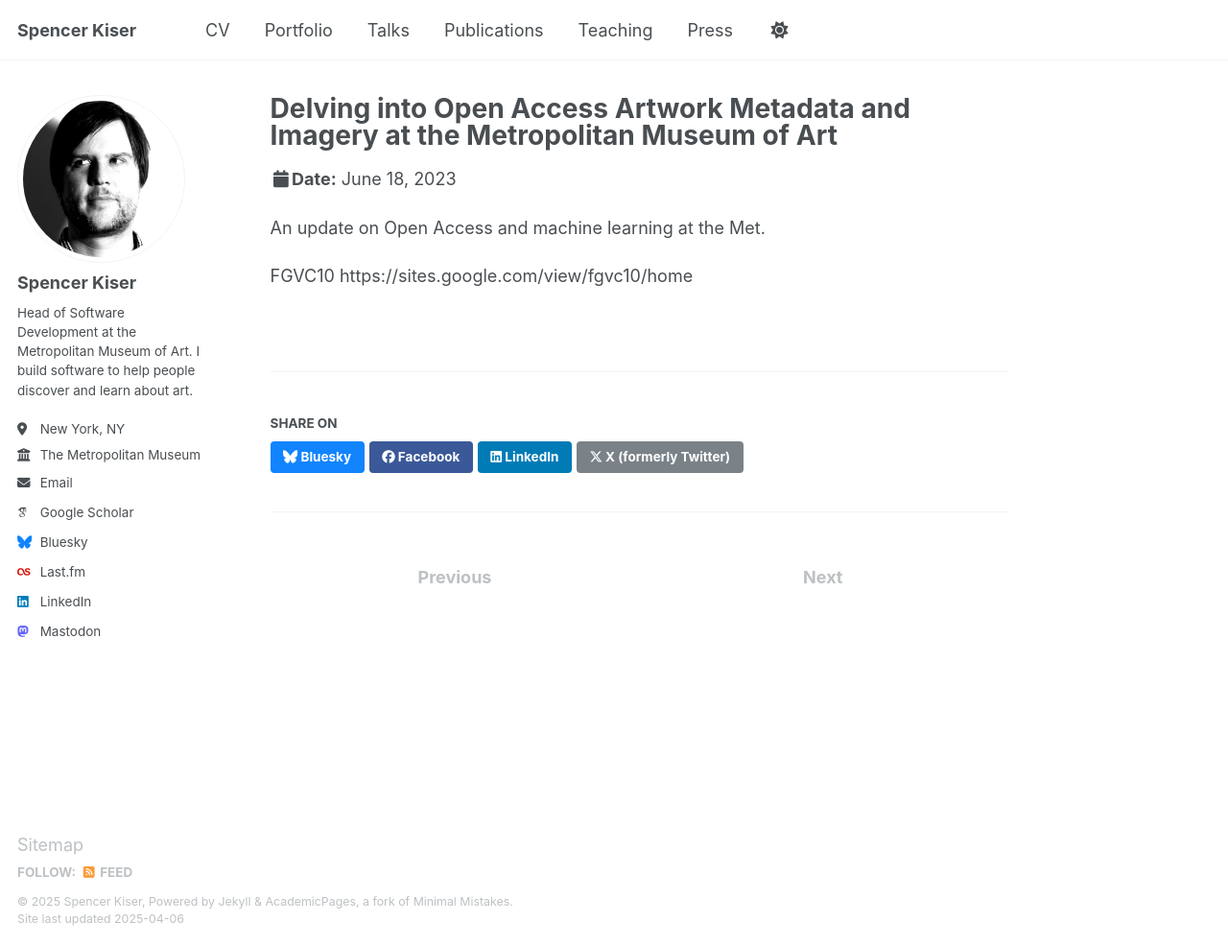
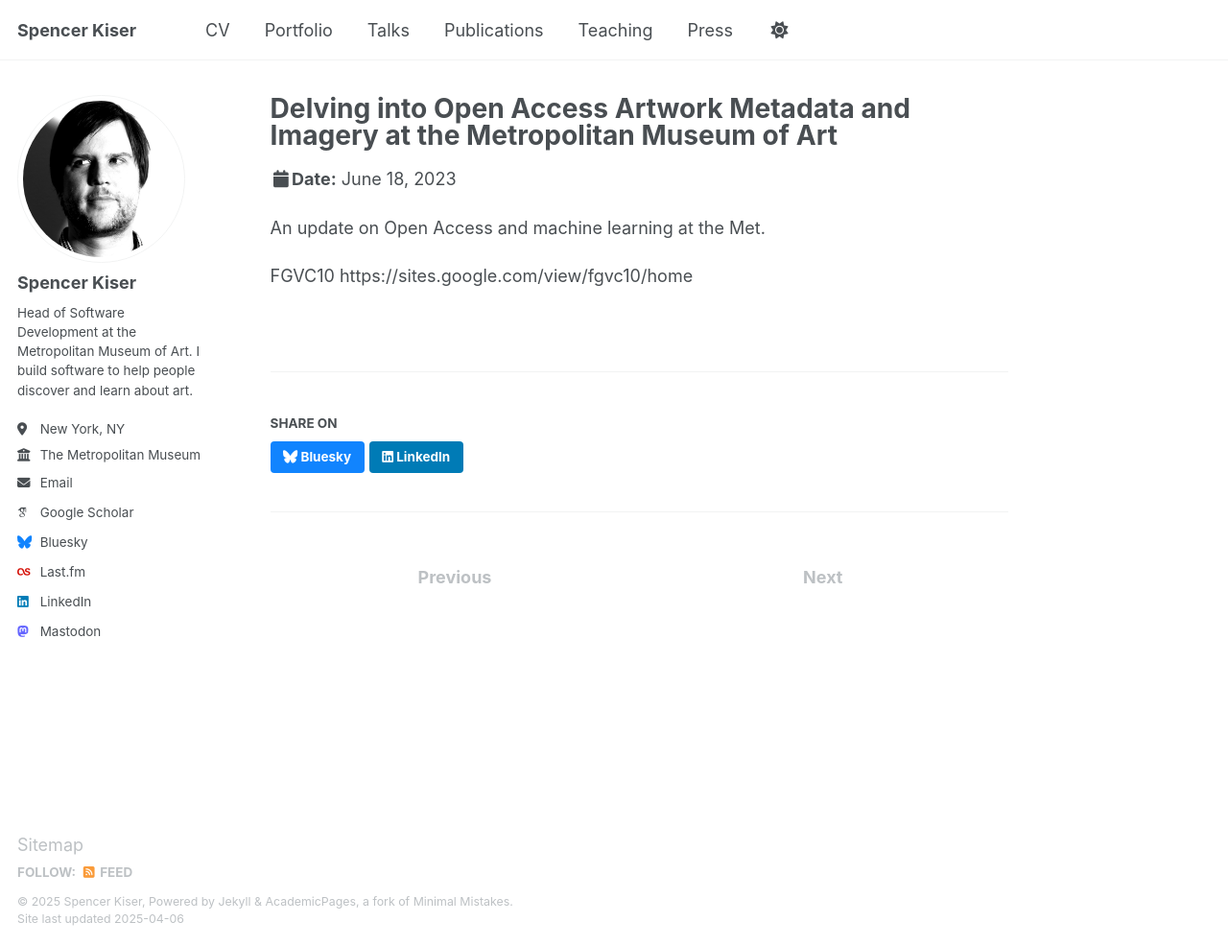
Before and after one commit to spencerk/spencerk.github.io, a Jekyll site: the page built from _talks/2023-06-18-talk.md, in a window 1280 px wide and 986 px high. Shown: the whole window at 96% size. Built offline with Jekyll 4.4.1, drawn with Linux system fonts in a browser that asks for light colours; some web fonts are replaced.

Commit message:
social share updates

```diff
--- a/_includes/social-share.html
+++ b/_includes/social-share.html
@@ -7,9 +7,6 @@
 
   <a href="https://bsky.app/intent/compose?text={{ base_path }}{{ page.url }}" class="btn btn--bluesky" title="{{ site.data.ui-text[site.locale].share_on_label | default: 'Share on' }} Bluesky"><i class="fab fa-bluesky" aria-hidden="true"></i><span> Bluesky</span></a>
 
-  <a href="https://www.facebook.com/sharer/sharer.php?u={{ base_path }}{{ page.url }}" class="btn btn--facebook" title="{{ site.data.ui-text[site.locale].share_on_label | default: 'Share on' }} Facebook"><i class="fab fa-facebook" aria-hidden="true"></i><span> Facebook</span></a>
-
   <a href="https://www.linkedin.com/shareArticle?mini=true&url={{ base_path }}{{ page.url }}" class="btn btn--linkedin" title="{{ site.data.ui-text[site.locale].share_on_label | default: 'Share on' }} LinkedIn"><i class="fab fa-linkedin" aria-hidden="true"></i><span> LinkedIn</span></a>
 
-  <a href="https://x.com/intent/post?text={{ base_path }}{{ page.url }}" class="btn btn--x" title="{{ site.data.ui-text[site.locale].share_on_label | default: 'Share on' }} X"><i class="fab fa-x-twitter" aria-hidden="true"></i><span> X (formerly Twitter)</span></a>
 </section>
```
